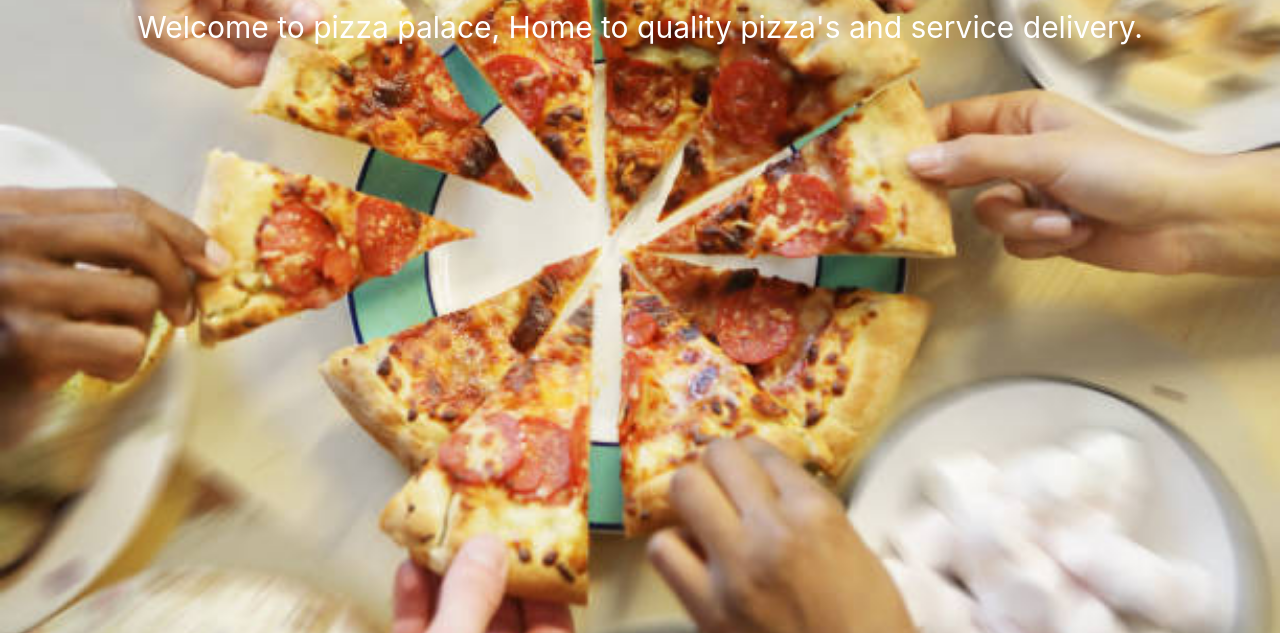
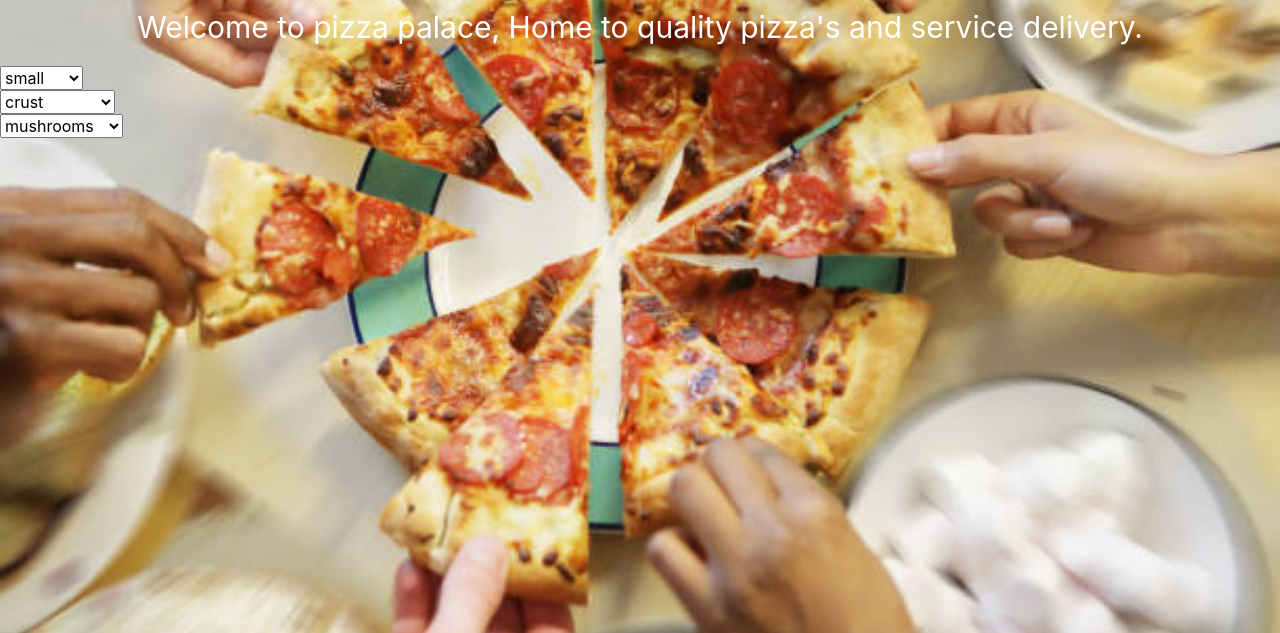
Before and after one commit to Netiar/pizza-palace, a plain HTML site: page index.html in a window 1280 px wide. Shown: the part 167-800 px from the top of the page. Drawn offline with nearby package versions, Linux system fonts and the light colour scheme; a web font is replaced by a local one.

Commit message:
added select dropdowns

```diff
--- a/index.html
+++ b/index.html
@@ -30,6 +30,29 @@
               Welcome to pizza palace, Home to quality  pizza's and service delivery.
            </p>
         </div>
+        <div>
+           <select class="form-select">
+              <option>small</option>
+              <option>medium</option>
+              <option>large</option>
+            </select>
+        </div>
+        <div>
+            <select class="form-select">
+              <option>crust</option>
+              <option>stuffed</option>
+              <option>Glutten-free</option>
+            </select>
+        </div>
+        <div>
+            <select class="form-select">
+              <option>mushrooms</option>
+              <option>onions</option>
+              <option>extra-cheese</option>
+              <option>Pepperoni</option>
+            </select>
+        </div>
+
 
     </section>
 </body>
```
